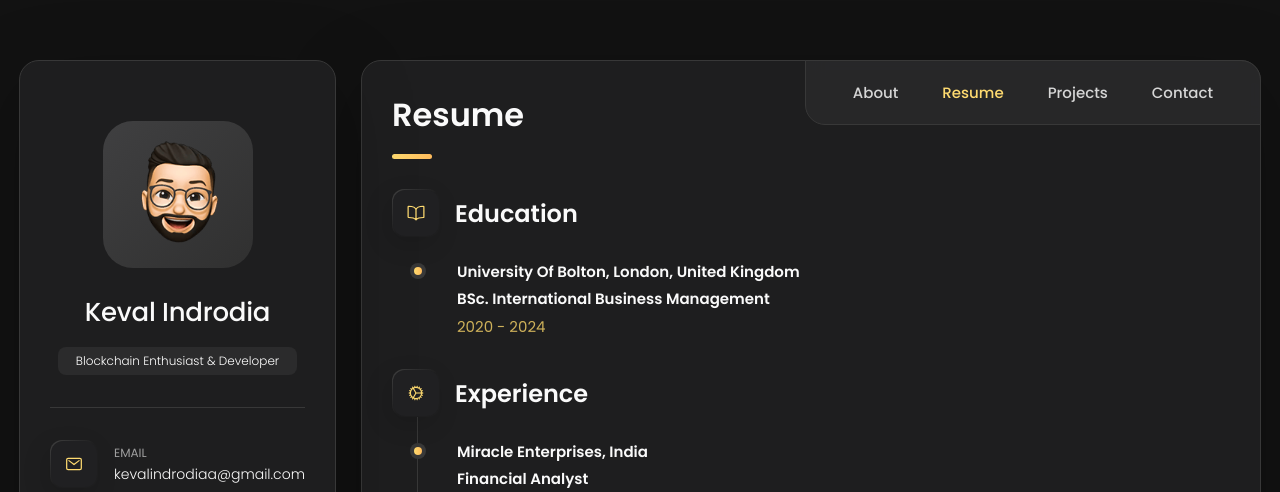
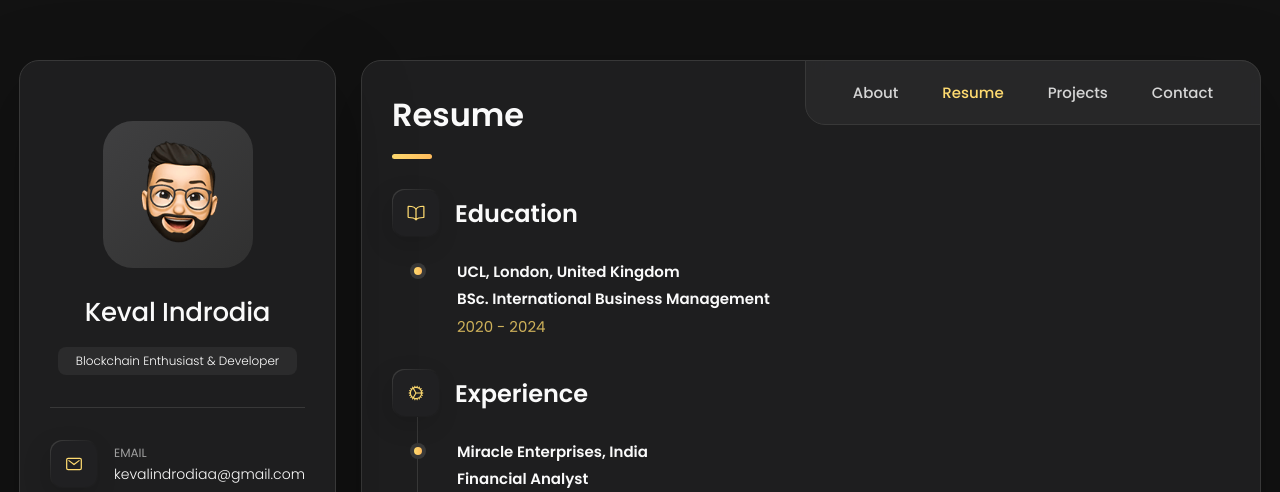
Before and after one commit to kevalindrodia/portfolio, a plain HTML site: page index.html in a window 1280 px wide. Both pictures are taken after a click on the button "Resume". Shown: the top 492 px of the page. Drawn offline with nearby package versions, Linux system fonts and the light colour scheme.

Commit message:
update info

```diff
--- a/index.html
+++ b/index.html
@@ -355,7 +355,7 @@
             <ol class="timeline-list">
               <li class="timeline-item">
                 <h4 class="h4 timeline-item-title">
-                  University of Bolton, London, United Kingdom
+                  UCL, London, United Kingdom
                 </h4>
                 <h4 class="h4 timeline-item-title">
                   BSc. International Business Management
```
